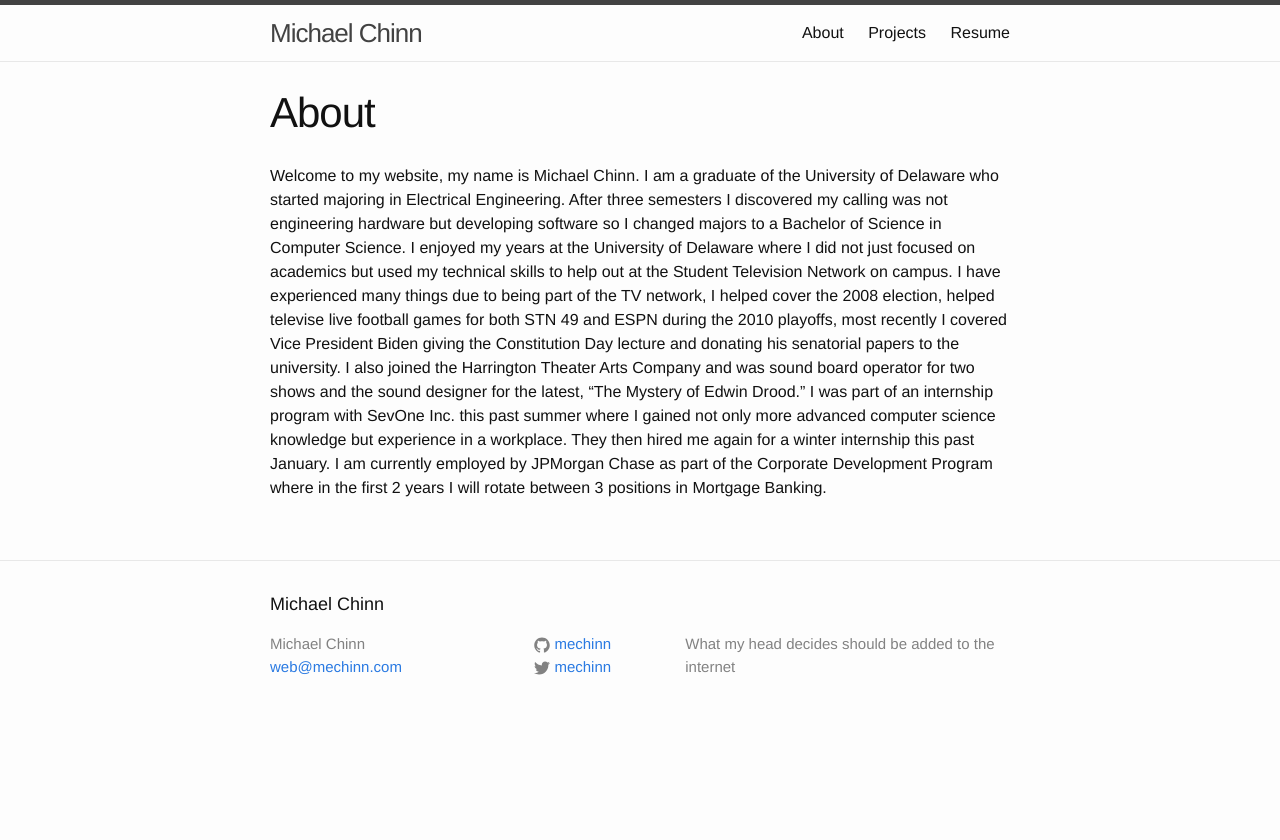
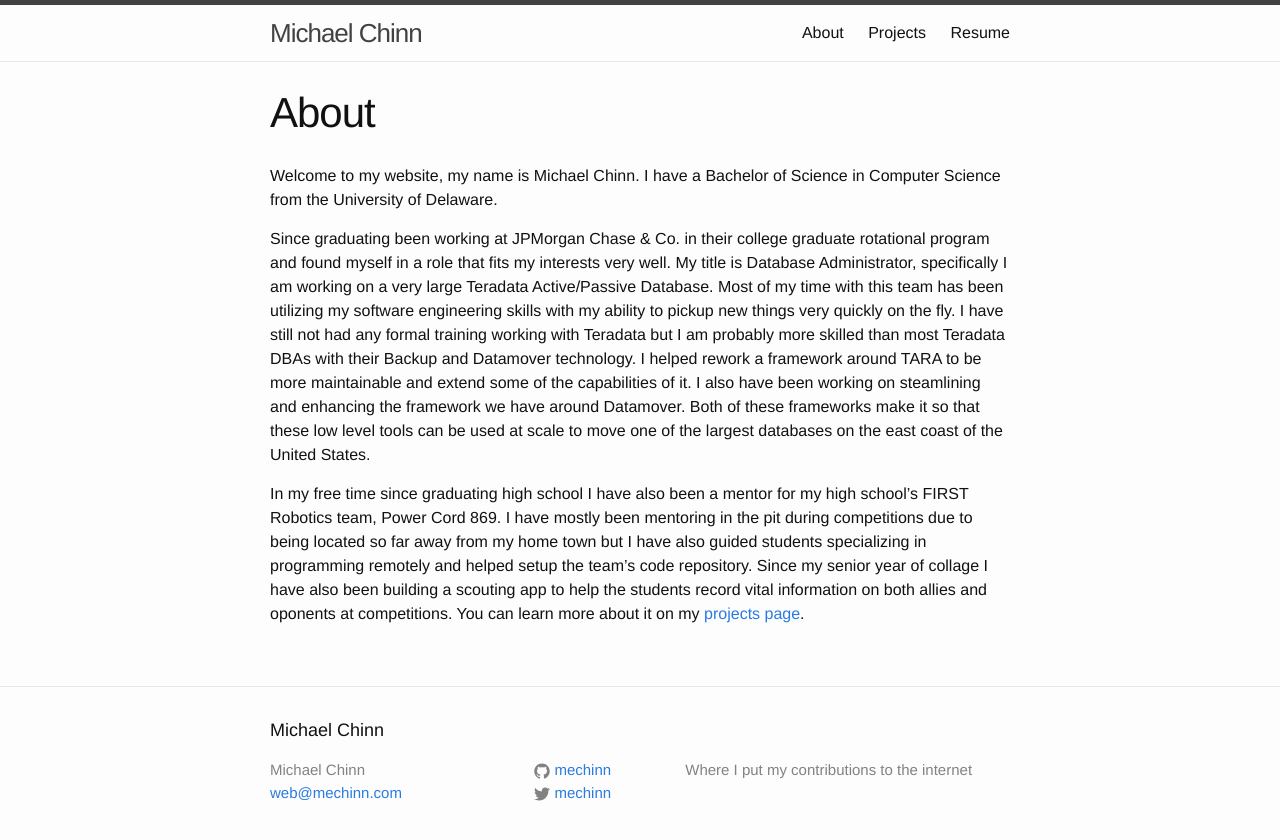
Before and after one commit to mechinn/mechinn.github.io, a Jekyll site: the page built from about.md, in a window 1280 px wide. Shown: the top 840 px of the page. Built offline with Jekyll 4.4.1, drawn with Linux system fonts in a browser that asks for light colours.

Commit message:
updated about me

```diff
--- a/_config.yml
+++ b/_config.yml
@@ -2,7 +2,7 @@
 title: Michael Chinn
 email: web@mechinn.com
 description: > # this means to ignore newlines until "baseurl:"
-  What my head decides should be added to the internet
+  Where I put my contributions to the internet
 url: "http://mechinn.com"
 twitter_username: mechinn
 github_username:  mechinn
--- a/about.md
+++ b/about.md
@@ -5,6 +5,8 @@ permalink: /about/
 published: true
 ---
 
-Welcome to my website, my name is Michael Chinn. I am a graduate of the University of Delaware who started majoring in Electrical Engineering. After three semesters I discovered my calling was not engineering hardware but developing software so I changed majors to a Bachelor of Science in Computer Science.
-I enjoyed my years at the University of Delaware where I did not just focused on academics but used my technical skills to help out at the Student Television Network on campus. I have experienced many things due to being part of the TV network, I helped cover the 2008 election, helped televise live football games for both STN 49 and ESPN during the 2010 playoffs, most recently I covered Vice President Biden giving the Constitution Day lecture and donating his senatorial papers to the university. I also joined the Harrington Theater Arts Company and was sound board operator for two shows and the sound designer for the latest, "The Mystery of Edwin Drood."
-I was part of an internship program with SevOne Inc. this past summer where I gained not only more advanced computer science knowledge but experience in a workplace. They then hired me again for a winter internship this past January. I am currently employed by JPMorgan Chase as part of the Corporate Development Program where in the first 2 years I will rotate between 3 positions in Mortgage Banking.
+Welcome to my website, my name is Michael Chinn. I have a Bachelor of Science in Computer Science from the University of Delaware.
+
+Since graduating been working at JPMorgan Chase & Co. in their college graduate rotational program and found myself in a role that fits my interests very well. My title is Database Administrator, specifically I am working on a very large Teradata Active/Passive Database. Most of my time with this team has been utilizing my software engineering skills with my ability to pickup new things very quickly on the fly. I have still not had any formal training working with Teradata but I am probably more skilled than most Teradata DBAs with their Backup and Datamover technology. I helped rework a framework around TARA to be more maintainable and extend some of the capabilities of it. I also have been working on steamlining and enhancing the framework we have around Datamover. Both of these frameworks make it so that these low level tools can be used at scale to move one of the largest databases on the east coast of the United States.
+
+In my free time since graduating high school I have also been a mentor for my high school's FIRST Robotics team, Power Cord 869. I have mostly been mentoring in the pit during competitions due to being located so far away from my home town but I have also guided students specializing in programming remotely and helped setup the team's code repository. Since my senior year of collage I have also been building a scouting app to help the students record vital information on both allies and oponents at competitions. You can learn more about it on my [projects page](/projects/).
```
